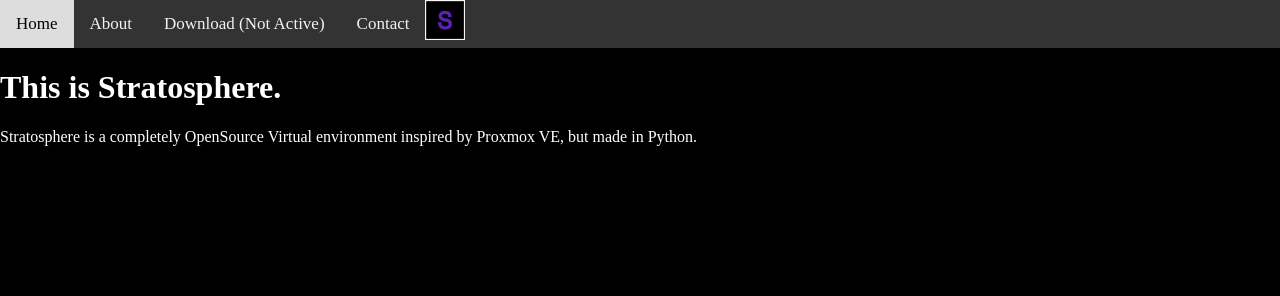
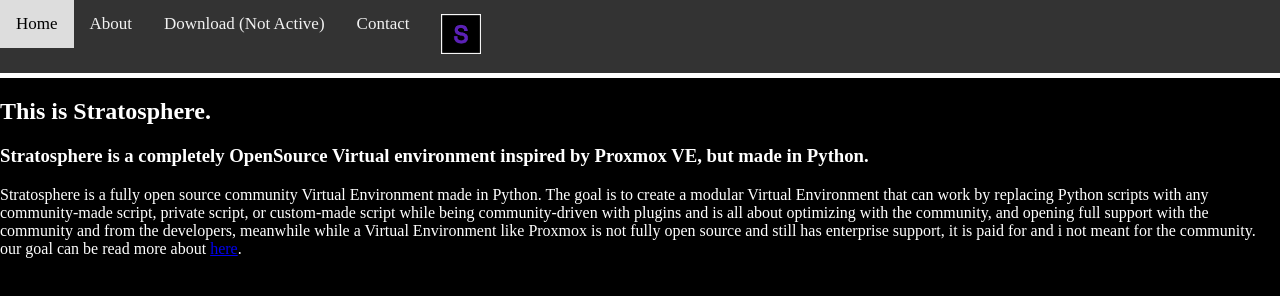
Before and after one commit to stratosphere-ve/website, a plain HTML site: page index.html in a window 1280 px wide. Drawn offline with Linux system fonts and the light colour scheme.

Commit message:
Enhance index.html with logo link and description
Updated the HTML structure to include a link around the logo and added a new paragraph describing Stratosphere.

```diff
--- a/index.html
+++ b/index.html
@@ -5,6 +5,9 @@
     <meta name="viewport" content="width=device-width, initial-scale=1.0">
     <title>Stratosphere</title>
     <link rel="stylesheet" href="styles.css">
+    <style>
+  @import url('https://fonts.googleapis.com/css2?family=Poppins&display=swap');
+</style>
 </head>
 <body>
 <div class="top-content">
@@ -13,11 +16,18 @@
   <a href="#about">About</a>
   <a href="#download">Download (Not Active)</a>
   <a href="#contact">Contact</a>
-  <img src="logo.png" alt="Stratosphere Logo" height="40">
+  <a href="https://github.com/stratosphere-ve">
+  <img src="logo.png" alt="Stratosphere Logo" height="40" >
+  </a>
 </div>
+
+<div style="height: 5px; background-color: white;"></div>
+
+<div class="thisisstratosphere" >
+
+  <h2>This is Stratosphere.</h2>
+  <h3> Stratosphere is a completely OpenSource Virtual environment inspired by Proxmox VE, but made in Python. </h3>
 </div>
-</div>
-<h1>This is Stratosphere.</h1>
-<p> Stratosphere is a completely OpenSource Virtual environment inspired by Proxmox VE, but made in Python. </p>
+<p>Stratosphere is a fully open source community Virtual Environment made in Python. The goal is to create a modular Virtual Environment that can work by replacing Python scripts with any community-made script, private script, or custom-made script while being community-driven with plugins and is all about optimizing with the community, and opening full support with the community and from the developers, meanwhile while a Virtual Environment like Proxmox is not fully open source and still has enterprise support, it is paid for and i not meant for the community. our goal can be read more about <a href="/about.html">here</a>.</p>
 </body>
 </html>
```
